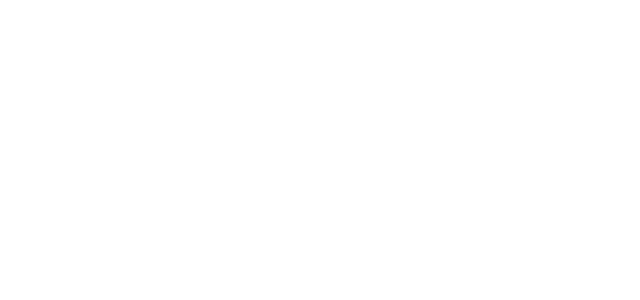
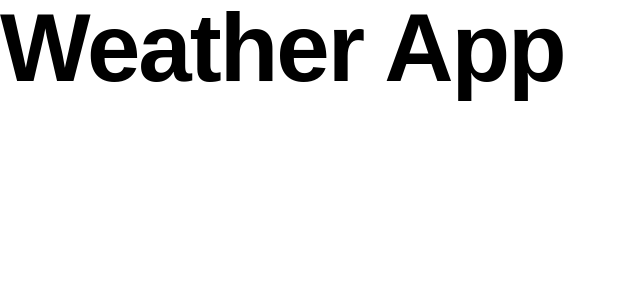
Before and after one commit to mayor-creator/weather_app, a React (Vite) app: page / in a window 1280 px wide. Shown: the top 300 px of the page, without its empty margins (0-640 px from the left). Built offline with nearby package versions, Linux system fonts and the light colour scheme.

Commit message:
Add styled-components and typography setup; implement GlobalStyles and Heading component

```diff
--- a/package.json
+++ b/package.json
@@ -11,11 +11,12 @@
 	},
 	"dependencies": {
 		"react": "^19.1.1",
-    "react-dom": "^19.1.1"
+		"react-dom": "^19.1.1",
+		"styled-components": "^6.1.19"
 	},
 	"devDependencies": {
 		"@eslint/js": "^9.33.0",
-    "@types/react": "^19.1.10",
+		"@types/react": "^19.1.12",
 		"@types/react-dom": "^19.1.7",
 		"@vitejs/plugin-react": "^5.0.0",
 		"eslint": "^9.33.0",
--- a/src/App.css
+++ b/src/App.css
@@ -10,51 +10,3 @@
   --color-blue500:hsl(233, 67%, 56%);
   --color-blue700:hsl(248, 70%, 36%);
 }
-
-@font-face {
-  font-family: "DM Sans", sans-serif;
-  src: url("../src/assets/fonts/DM_Sans/static/DMSans-Light.ttf");
-  font-optical-sizing: auto;
-  font-weight: 300;
-  font-style: normal;
-}
-
-@font-face {
-  font-family: "DM Sans", sans-serif;
-  src: url("../src/assets/fonts/DM_Sans/static/DMSans-Medium.ttf");
-  font-optical-sizing: auto;
-  font-weight: 500;
-  font-style: normal;
-}
-
-@font-face {
-  font-family: "DM Sans", sans-serif;
-  src: url("../src/assets/fonts/DM_Sans/static/DMSans-SemiBold.ttf");
-  font-optical-sizing: auto;
-  font-weight: 600;
-  font-style: normal;
-}
-
-@font-face {
-  font-family: "DM Sans", sans-serif;
-  src: url("../src/assets/fonts/DM_Sans/static/DMSans-SemiBoldItalic.ttf");
-  font-optical-sizing: auto;
-  font-weight: 600;
-  font-style: normal;
-}
-
-@font-face {
-  font-family: "DM Sans", sans-serif;
-  src: url("../src/assets/fonts/DM_Sans/static/DMSans-Bold.ttf");
-  font-optical-sizing: auto;
-  font-weight: 700;
-  font-style: normal;
-}
-
-@font-face {
-  font-family: "Bricolage Grotesque", sans-serif;
-  src: url("../src/assets/fonts/Bricolage_Grotesque/static/BricolageGrotesque-Bold.ttf");
-  font-optical-sizing: auto;
-  font-weight: 700;
-  font-style: normal;
-}
--- a/src/App.tsx
+++ b/src/App.tsx
@@ -1,7 +1,14 @@
 import "./App.css";
+import {GlobalStyles} from './styles/GlobalStyles';
+import Heading from "./component/heading";
 
 function App() {
-	return;
+	return(
+		<>
+			<GlobalStyles />
+			<Heading>Weather App</Heading>
+		</>
+	);
 }
 
 export default App;
--- /dev/null
+++ b/src/component/heading.tsx
@@ -0,0 +1,12 @@
+import styled from "styled-components";
+import { typography } from "../styles/typography";
+
+const Heading = styled.h1`
+  font-size: ${typography.textPresetOne.fontSize};
+  line-height: ${typography.textPresetOne.lineHeight};
+  letter-spacing: ${typography.textPresetOne.letterSpacing};
+  font-weight: ${typography.textPresetOne.fontWeight};
+  font-family: ${typography.textPresetOne.fontFamily};
+`;
+
+export default Heading;
--- a/src/index.css
+++ b/src/index.css
@@ -11,6 +11,7 @@
 
 * {
   margin: 0;
+  padding: 0;
 }
 
 @media (prefers-reduced-motion: no-preference) {
--- /dev/null
+++ b/src/styles/GlobalStyles.tsx
@@ -0,0 +1,61 @@
+import { createGlobalStyle } from "styled-components";
+
+export const GlobalStyles = createGlobalStyle`
+    /* DM Sans - Light (300) */
+  @font-face {
+    font-family: "DM Sans", sans-serif;
+    src: url("../assets/fonts/DM_Sans/static/DMSans-Light.ttf");
+    font-optical-sizing: auto;
+    font-weight: 300;
+    font-style: normal;
+  }
+
+    /* DM Sans - Medium (500) */
+  @font-face {
+    font-family: "DM Sans", sans-serif;
+    src: url("../assets/fonts/DM_Sans/static/DMSans-Medium.ttf");
+    font-optical-sizing: auto;
+    font-weight: 500;
+    font-style: normal;
+  }
+
+   /* DM Sans - SemiBold (600) */
+  @font-face {
+    font-family: "DM Sans", sans-serif;
+    src: url("../assets/fonts/DM_Sans/static/DMSans-SemiBold.ttf");
+    font-optical-sizing: auto;
+    font-weight: 600;
+    font-style: normal;
+  }
+
+   /* DM Sans - SemiBold Italic (600 Italic) */
+  @font-face {
+    font-family: "DM Sans", sans-serif;
+    src: url("../assets/fonts/DM_Sans/static/DMSans-SemiBoldItalic.ttf");
+    font-optical-sizing: auto;
+    font-weight: 600;
+    font-style: normal;
+  }
+
+    /* DM Sans - Bold (700) */
+  @font-face {
+    font-family: "DM Sans", sans-serif;
+    src: url("../assets/fonts/DM_Sans/static/DMSans-Bold.ttf");
+    font-optical-sizing: auto;
+    font-weight: 700;
+    font-style: normal;
+  }
+
+    /* Bricolage Grotesque - Bold (700) */
+  @font-face {
+    font-family: "Bricolage Grotesque", sans-serif;
+    src: url("../assets/fonts/Bricolage_Grotesque/static/BricolageGrotesque-Bold.ttf");
+    font-optical-sizing: auto;
+    font-weight: 700;
+    font-style: normal;
+  }
+
+  body{
+    font-family: "DM Sans", sans-serif;
+  }
+`;
--- /dev/null
+++ b/src/styles/typography.tsx
@@ -0,0 +1,85 @@
+export type TypographyPreset = {
+	fontSize: string;
+	lineHeight: string;
+	letterSpacing: string;
+	fontWeight: string | number;
+	fontFamily: string;
+};
+
+export type Typography = {
+	[key: string]: TypographyPreset;
+};
+
+export const typography: Typography = {
+	textPresetOne: {
+		fontSize: "96px",
+		lineHeight: "100%",
+		letterSpacing: "-2px",
+		fontWeight: 600,
+		fontFamily: '"DM Sans", sans-serif',
+	},
+
+	textPresetTwo: {
+		fontSize: "52px",
+		lineHeight: "120%",
+		letterSpacing: "0px",
+		fontWeight: 700,
+		fontFamily: '"Bricolage Grotesque", sans-serif',
+	},
+
+	textPresetThree: {
+		fontSize: "32px",
+		lineHeight: "100%",
+		letterSpacing: "0px",
+		fontWeight: 300,
+		fontFamily: '"DM Sans", sans-serif',
+	},
+
+	textPresetFour: {
+		fontSize: "28px",
+		lineHeight: "120%",
+		letterSpacing: "0px",
+		fontWeight: 700,
+		fontFamily: '"DM Sans", sans-serif',
+	},
+
+	textPresetFive: {
+		fontSize: "20px",
+		lineHeight: "120%",
+		letterSpacing: "0px",
+		fontWeight: 600,
+		fontFamily: '"DM Sans", sans-serif',
+	},
+
+	textPresetFiveMedium: {
+		fontSize: "20px",
+		lineHeight: "120%",
+		letterSpacing: "0px",
+		fontWeight: 500,
+		fontFamily: '"DM Sans", sans-serif',
+	},
+
+	textPresetSix: {
+		fontSize: "18px",
+		lineHeight: "120%",
+		letterSpacing: "0px",
+		fontWeight: 500,
+		fontFamily: '"DM Sans", sans-serif',
+	},
+
+	textPresetSeven: {
+		fontSize: "16px",
+		lineHeight: "120%",
+		letterSpacing: "0px",
+		fontWeight: 500,
+		fontFamily: '"DM Sans", sans-serif',
+	},
+
+	textPresetEight: {
+		fontSize: "14px",
+		lineHeight: "120%",
+		letterSpacing: "0px",
+		fontWeight: 500,
+		fontFamily: '"DM Sans", sans-serif',
+	},
+};
```
Also changed, not shown: 1 other file (tests, documents, lock files or other folders). Lines whose indentation alone changed are shown as unchanged.
